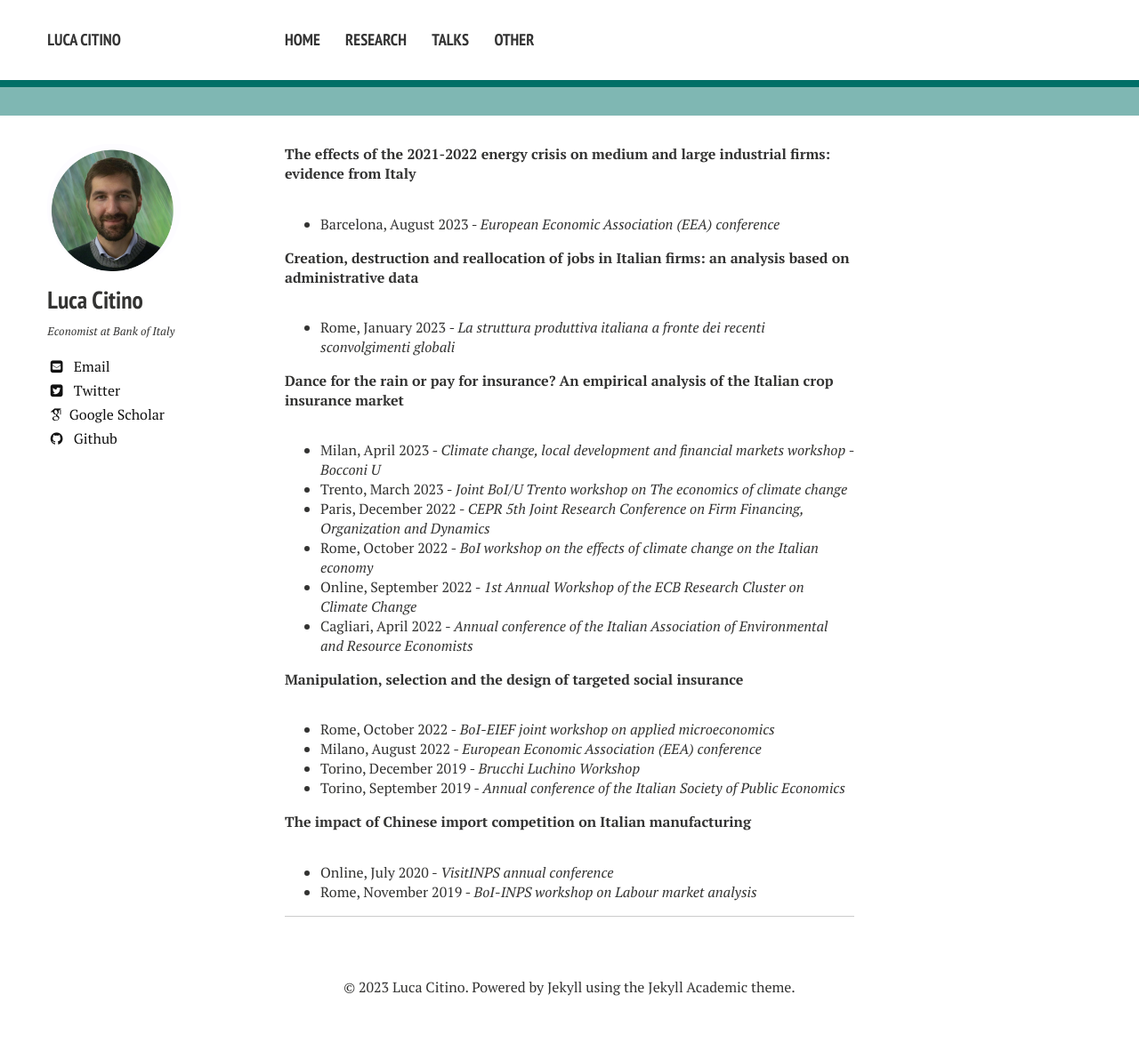
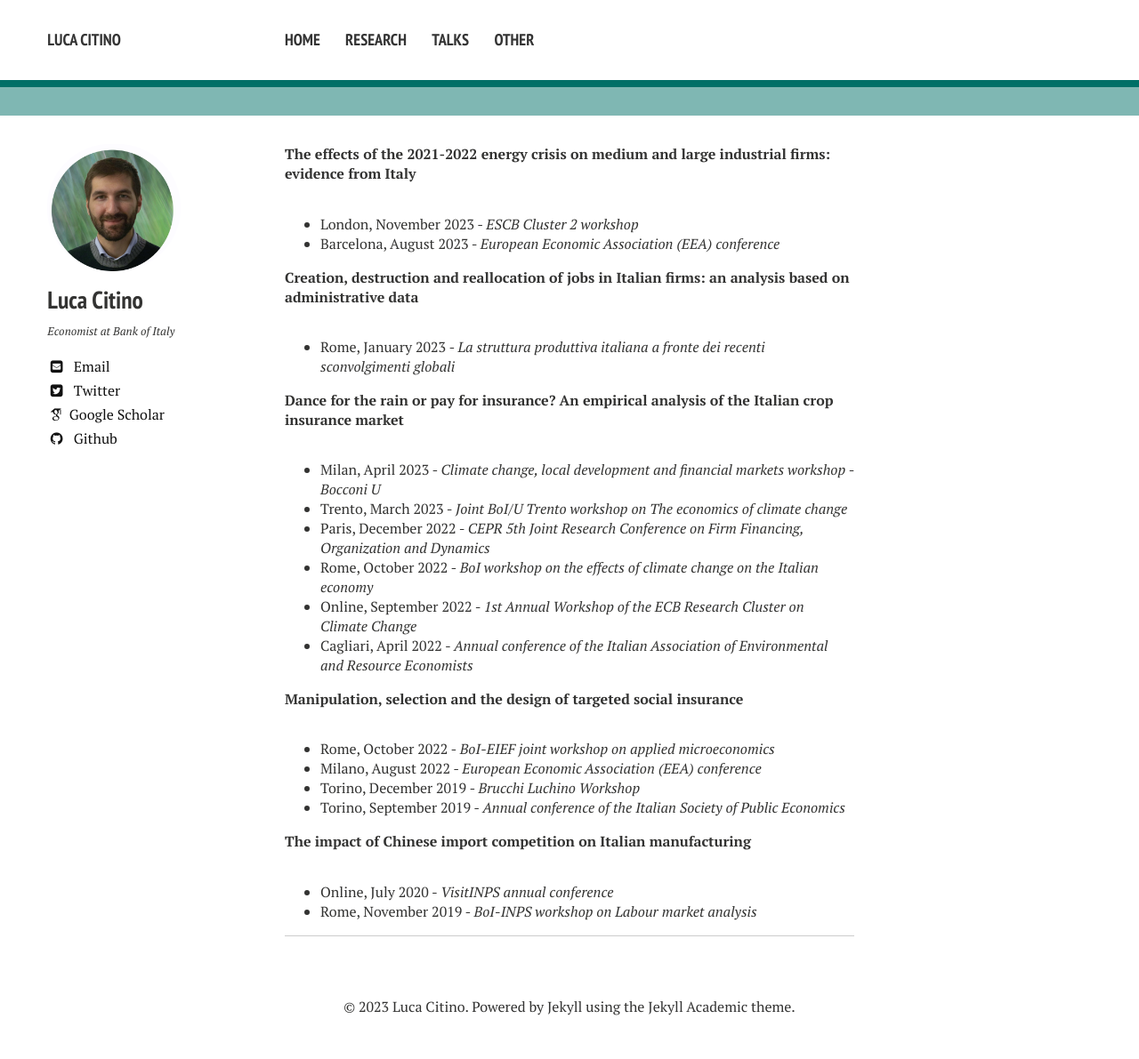
Before and after one commit to luca-citino/luca-citino.github.io, a Jekyll site: the page built from talks.md, in a window 1280 px wide. Shown: the whole page at 89% size. Built offline with Jekyll 4.4.1, drawn with Linux system fonts in a browser that asks for light colours; nearby versions of some CDN libraries; some web fonts are replaced; before the commit the page ends 1169 px from its top, so only the background shows below that.

Commit message:
Update talks.md

```diff
--- a/talks.md
+++ b/talks.md
@@ -4,6 +4,7 @@ layout: page
 
 **The effects of the 2021-2022 energy crisis on medium and large industrial firms: evidence from Italy**
 
+- London, November 2023 - *ESCB Cluster 2 workshop*
 - Barcelona, August 2023 - *European Economic Association (EEA) conference*
 
 **Creation, destruction and reallocation of jobs in Italian firms: an analysis based on administrative data**
```
